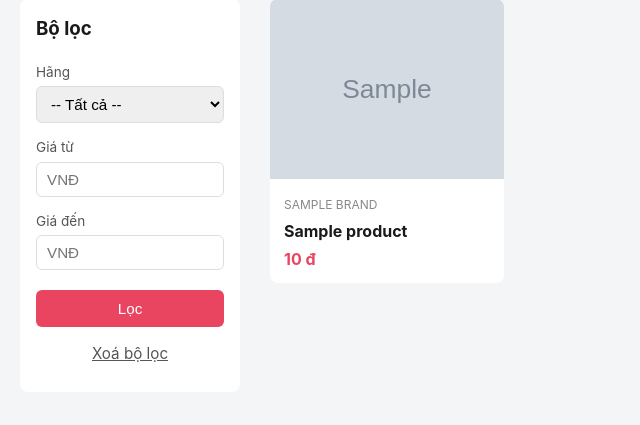
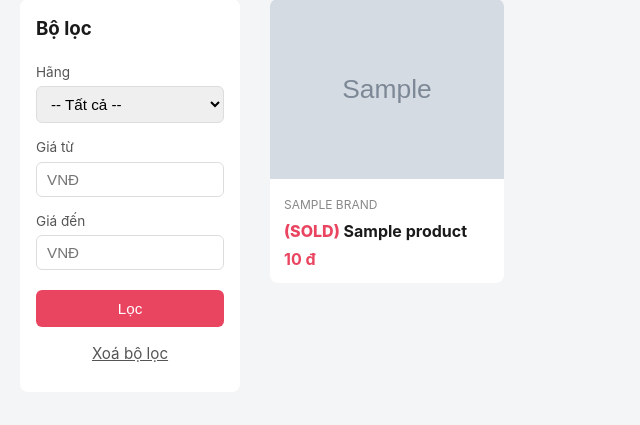
Before and after one commit to dohoainam111/shopnhacao, a Django app: page / in a window 1280 px wide. Shown: the part 538-963 px from the top of the page, without its empty margins (0-640 px from the left). Run offline with Django 5.2, Linux system fonts and the light colour scheme; tables that the repository leaves empty hold one stand-in row (values such as "Sample post"); grey boxes marked "Sample" are stand-in pictures.

Commit message:
Them chuc nang is_sold

```diff
--- a/shop/admin.py
+++ b/shop/admin.py
@@ -25,7 +25,7 @@ class ProductAdminForm(forms.ModelForm):
 @admin.register(Product)
 class ProductAdmin(admin.ModelAdmin):
     form = ProductAdminForm
-    list_display = ("name", "brand", "price", "is_active", "created_at")
+    list_display = ("name", "brand", "price", "is_sold" , "is_active", "created_at")
     list_filter = ("brand", "is_active", "brand__country")
     search_fields = ("name",)
     list_editable = ("price", "is_active")
--- a/shop/models.py
+++ b/shop/models.py
@@ -34,6 +34,7 @@ class Product(models.Model):
     description = models.TextField("Mô tả", blank=True)
     image = models.ImageField("Ảnh đại diện", upload_to="products/", blank=True, null=True)
     video = models.FileField("Video ngắn (giới thiệu, 20-30s)", upload_to="products/videos/", blank=True, null=True)
+    is_sold = models.BooleanField("Đã bán", default=False)
     is_active = models.BooleanField("Đang bán", default=True)
     created_at = models.DateTimeField("Ngày tạo", auto_now_add=True)
 
--- a/shop/templates/shop/product_detail.html
+++ b/shop/templates/shop/product_detail.html
@@ -31,7 +31,7 @@
     </div>
     <div class="product-detail-info">
         <span class="product-brand">{{ product.brand.name }} ({{ product.brand.get_country_display }})</span>
-        <h1>{{ product.name }}</h1>
+        <h1>{% if product.is_sold %}<span class="sold-tag">(SOLD)</span> {% endif %}{{ product.name }}</h1>
         <p class="product-price large">{{ product.price|floatformat:0|intcomma:False }} đ</p>
         <p class="product-description">{{ product.description|linebreaks }}</p>
         <a href="{% url 'shop:order_request_create_for_product' product.pk %}" class="btn btn-primary">Liên hệ đặt hàng</a>
--- a/shop/templates/shop/product_list.html
+++ b/shop/templates/shop/product_list.html
@@ -47,7 +47,7 @@
                 {% endif %}
                 <div class="product-info">
                     <span class="product-brand">{{ product.brand.name }}</span>
-                    <h3 class="product-name">{{ product.name }}</h3>
+                    <h3 class="product-name">{% if product.is_sold %}<span class="sold-tag">(SOLD)</span> {% endif %}{{ product.name }}</h3>
                     <p class="product-price">{{ product.price|floatformat:0|intcomma:False }} đ</p>
                 </div>
             </a>
--- a/static/css/style.css
+++ b/static/css/style.css
@@ -410,3 +410,8 @@ a.contact-item:hover {
         font-size: 0.8rem;
     }
 }
+/* Tag SOLD hiện trước tên sản phẩm đã bán */
+.sold-tag {
+    color: #e94560;
+    font-weight: 800;
+}
```
Also changed, not shown: shop/migrations/0004_product_is_sold.py (added).
